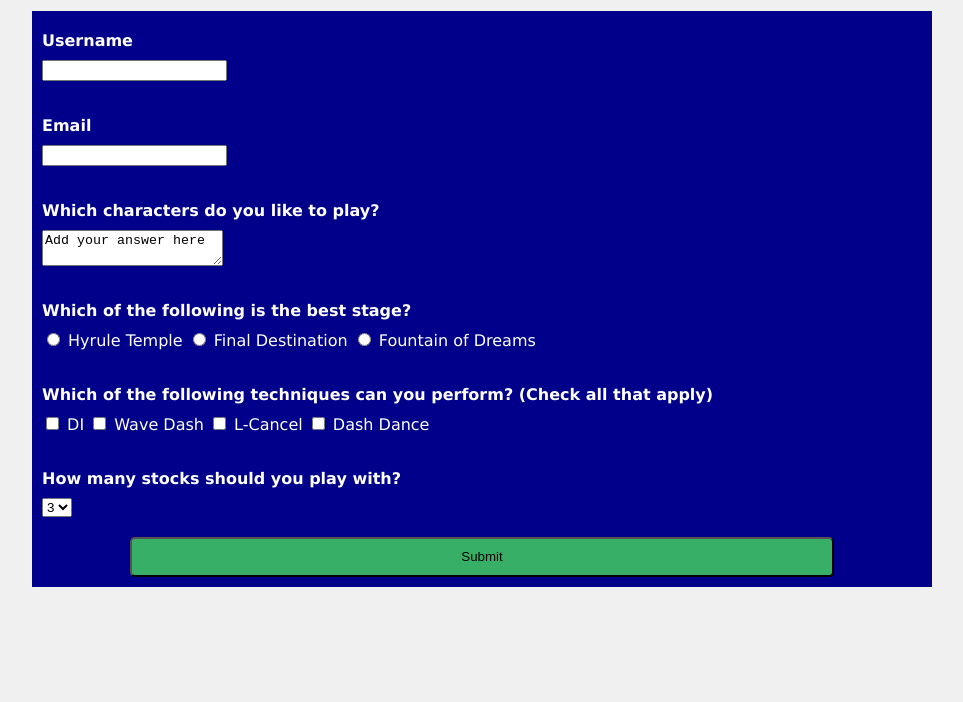
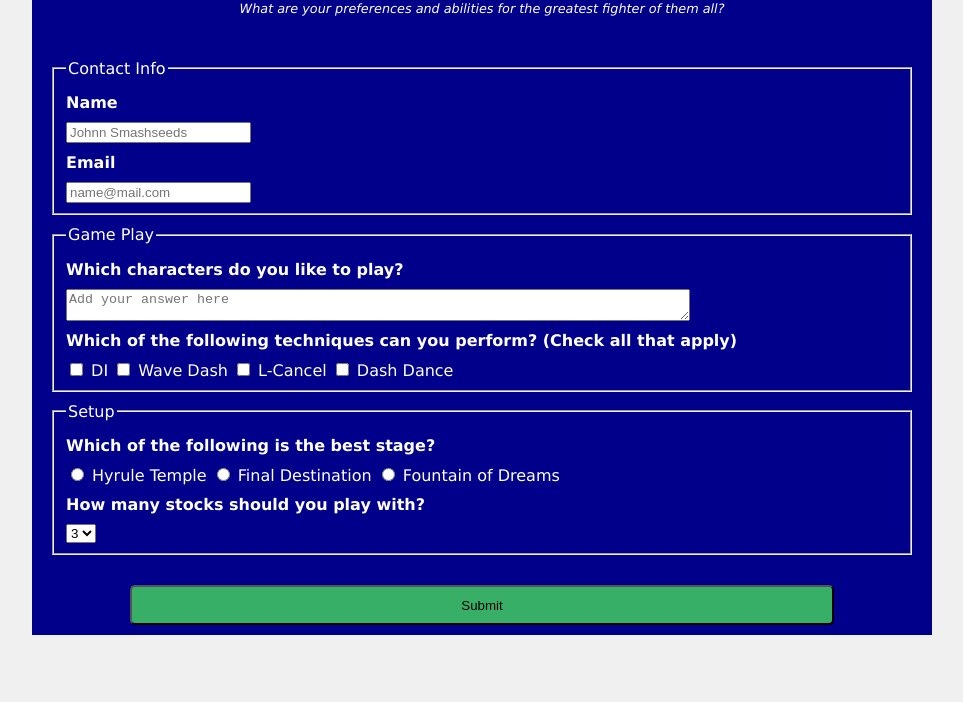
Before and after one commit to benspector-mls/quiz-your-friends, a plain HTML site: page index.html in a window 1280 px wide. Shown: the part 98-800 px from the top of the page, without its empty margins (158-1121 px from the left). Drawn offline with Linux system fonts and the light colour scheme.

Commit message:
added fieldset and legend

```diff
--- a/index.css
+++ b/index.css
@@ -22,6 +22,7 @@ header, main, footer {
 
 header {
     text-align: center;
+    padding: 10px 0px;
 }
 
 header p {
@@ -33,11 +34,6 @@ label {
     display: block;
     padding: 10px 0px;
     font-weight: bold;
-    margin-top: 25px;
-}
-
-label:nth-child(1) {
-    margin-top: 0px;
 }
 
 form {
@@ -46,6 +42,8 @@ form {
 
 textarea {
     display: block;
+    height: 2rem;
+    width: 75%;
 }
 
 select {
@@ -62,3 +60,7 @@ select {
     background-color: #37af66;
     border-radius: 5px;
 }
+
+fieldset{
+    margin: 10px;
+}
--- a/index.html
+++ b/index.html
@@ -9,30 +9,38 @@
 </head>
 <body>
     <header>
-        <h1>Super Smash Bros Melee Quiz</h1>
-        <p>How much do you know about the greatest fighter of them all? </p>
+        <h1>Super Smash Bros Melee Form</h1>
+        <p>What are your preferences and abilities for the greatest fighter of them all? </p>
     </header>
     <main>
-        <form>
-            <label for="username">Username</label>
-            <input type="text" name="username">
+        <form action="#">
+            <fieldset>
+                <legend>Contact Info</legend>
+                <label for="name">Name</label>
+                <input type="text" name="name" placeholder="Johnn Smashseeds">
 
                 <label for="email">Email</label>
-            <input type="email" name="email-address">
+                <input type="email" name="email-address" placeholder="name@mail.com">
+            </fieldset>
 
+            <fieldset>
+                <legend>Game Play</legend>
                 <label for="s-tier">Which characters do you like to play?</label>
-            <textarea name="s-tier">Add your answer here</textarea>
-
-            <label for="stage">Which of the following is the best stage?</label>
-            <input type="radio" name="stage" value="Hyrule Temple"> Hyrule Temple
-            <input type="radio" name="stage" value="Final Destination"> Final Destination
-            <input type="radio" name="stage" value="Fountain of Dreams"> Fountain of Dreams
+                <textarea name="s-tier" placeholder="Add your answer here"></textarea>
 
                 <label for="technique">Which of the following techniques can you perform? (Check all that apply)</label>
-            <input type="checkbox" name="technique" value="DI"> DI
-            <input type="checkbox" name="technique" value="Wave Dash"> Wave Dash
-            <input type="checkbox" name="technique" value="L-Cancel"> L-Cancel
-            <input type="checkbox" name="technique" value="Dash Dance"> Dash Dance
+                <input type="checkbox" name="technique" value="DI"> DI </input>
+                <input type="checkbox" name="technique" value="Wave Dash"> Wave Dash </input>
+                <input type="checkbox" name="technique" value="L-Cancel"> L-Cancel </input>
+                <input type="checkbox" name="technique" value="Dash Dance"> Dash Dance </input>
+            </fieldset>
+
+            <fieldset>
+                <legend>Setup</legend>
+                <label for="stage">Which of the following is the best stage?</label>
+                <input type="radio" name="stage" value="Hyrule Temple"> Hyrule Temple</input>
+                <input type="radio" name="stage" value="Final Destination"> Final Destination</input>
+                <input type="radio" name="stage" value="Fountain of Dreams"> Fountain of Dreams</input>
 
                 <label for="stocks">How many stocks should you play with?</label>
                 <select name="stocks" required>
@@ -40,6 +48,7 @@
                     <option value="4">4</option>
                     <option value="5">5</option>
                 </select>
+            </fieldset>
 
             <input type="submit" name="submit" value="Submit">
 
```
Lines whose indentation alone changed are shown as unchanged.
